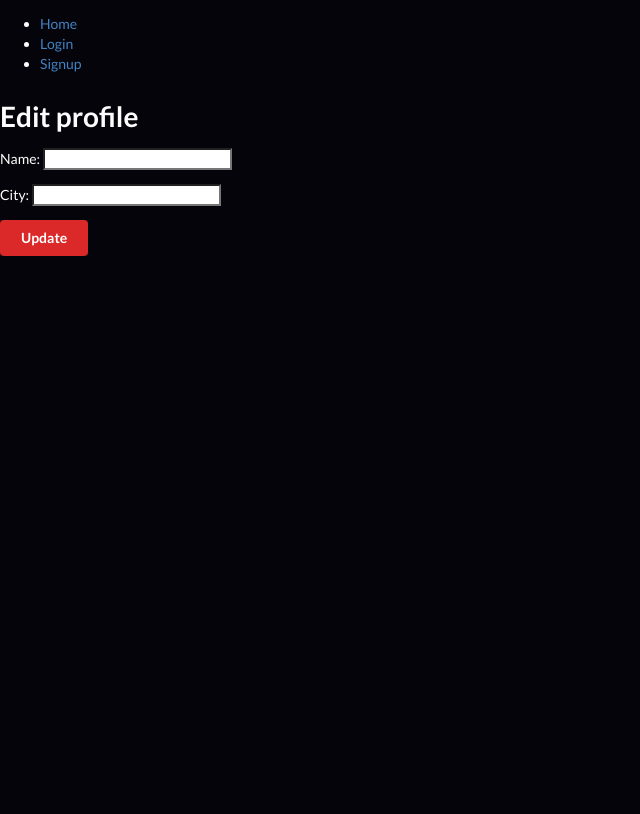
After one commit to meeshers/wayfarer-ga, a Django app: page /accounts/profile/edit in a window 1280 px wide. The commit adds this page. Shown: the whole page, without its empty margins (0-640 px from the left). Run offline with Django 3.2, Linux system fonts and the light colour scheme.

Commit message:
created edit user page

```diff
--- /dev/null
+++ b/main_app/static/css/main.css
@@ -0,0 +1,4 @@
+body {
+  background-color: #05040A;
+  color: #FDFDFD;
+}
--- a/main_app/templates/base.html
+++ b/main_app/templates/base.html
@@ -7,6 +7,7 @@
     <meta charset="UTF-8">
     <meta name="viewport" content="width=device-width, initial-scale=1.0">
     <link rel="stylesheet" href="https://cdn.jsdelivr.net/npm/semantic-ui@2.4.2/dist/semantic.min.css">
+    <link rel="stylesheet" href="{% static 'css/main.css' %}">
     <script src="https://cdn.jsdelivr.net/npm/semantic-ui@2.4.2/dist/semantic.min.js" defer></script>
     <title>Document</title>
 </head>
--- /dev/null
+++ b/main_app/templates/blog/edit.html
@@ -0,0 +1,12 @@
+{% extends 'base.html' %}
+
+{% block content%}
+<h1>Edit profile</h1>
+<form action="{% url 'edit' %}" method="POST">
+  {% csrf_token %}
+  <p>Name: <input type="text" placeholder="{{user.name}}" name="name"></p>
+  <p>City: <input type="text" placeholder="{{user.city}}" name="city"></p>
+  <button class="ui red button">Update</button>
+</form>
+
+{% endblock%}
--- a/main_app/templates/registration/profile.html
+++ b/main_app/templates/registration/profile.html
@@ -5,6 +5,11 @@
 <p>your name: {{test.name}}</p>
 <p>your city: {{test.city}}</p>
 <p>your register date: {{test.register_date}}</p>
+<div class="ui inverted segment">
+    <form action="{% url 'edit' %}" method="GET">
+        <button class="ui inverted button">Edit info</button>
+    </form>
+</div>
 <p>blogs</p>
 {% for blog in blogs%}
 <div>
--- a/main_app/urls.py
+++ b/main_app/urls.py
@@ -5,6 +5,6 @@ urlpatterns = [
     path('', views.home, name='home'),
     path('accounts/signup', views.signup, name='signup'),
     path('accounts/profile/', views.profile, name='profile'),
-    # path('accounts/profile/blog/', views.blog, name='blog')
+    path('accounts/profile/edit',views.profile_edit, name='edit'),
     path('accounts/profile/<int:blog_id>/', views.blog, name='blog')
 ]
--- a/main_app/views.py
+++ b/main_app/views.py
@@ -6,13 +6,11 @@ from django.contrib.auth.decorators import login_required
 
 # Create your views here.
 
-
 # Define the home view
 def home(request):
     return render(request, 'home.html')
 
-
-# Auth routes
+# --- Auth route --- #
 def signup(request):
     error_message = ''
     if request.method == 'POST':
@@ -27,7 +25,6 @@ def signup(request):
         form = UserCreationForm()
     context = {'form': form, 'error_message': error_message}
     return render(request, 'registration/signup.html', context)
-
 
 class User:
   def __init__(self, name, city, register_date):
@@ -50,11 +47,16 @@ blogs = [
     Blog('night in SF', 'Leborn James', 'play basketball game3',3)
 ]
 
+# --- User routes --- #
+
 def profile(request):
     context = {'test':user, 'blogs': blogs}
     return render(request, 'registration/profile.html',context)
 
 def blog(request,blog_id):
-    # blog = blog_id
     context = {'blog':blog_id,'title':blogs[blog_id].title,'author':blogs[blog_id].author,'content':blogs[blog_id].content,}
     return render(request, 'blog/show.html', context)
+
+def profile_edit(request):
+    context = {'test': user}
+    return render(request, 'blog/edit.html', context)
```
